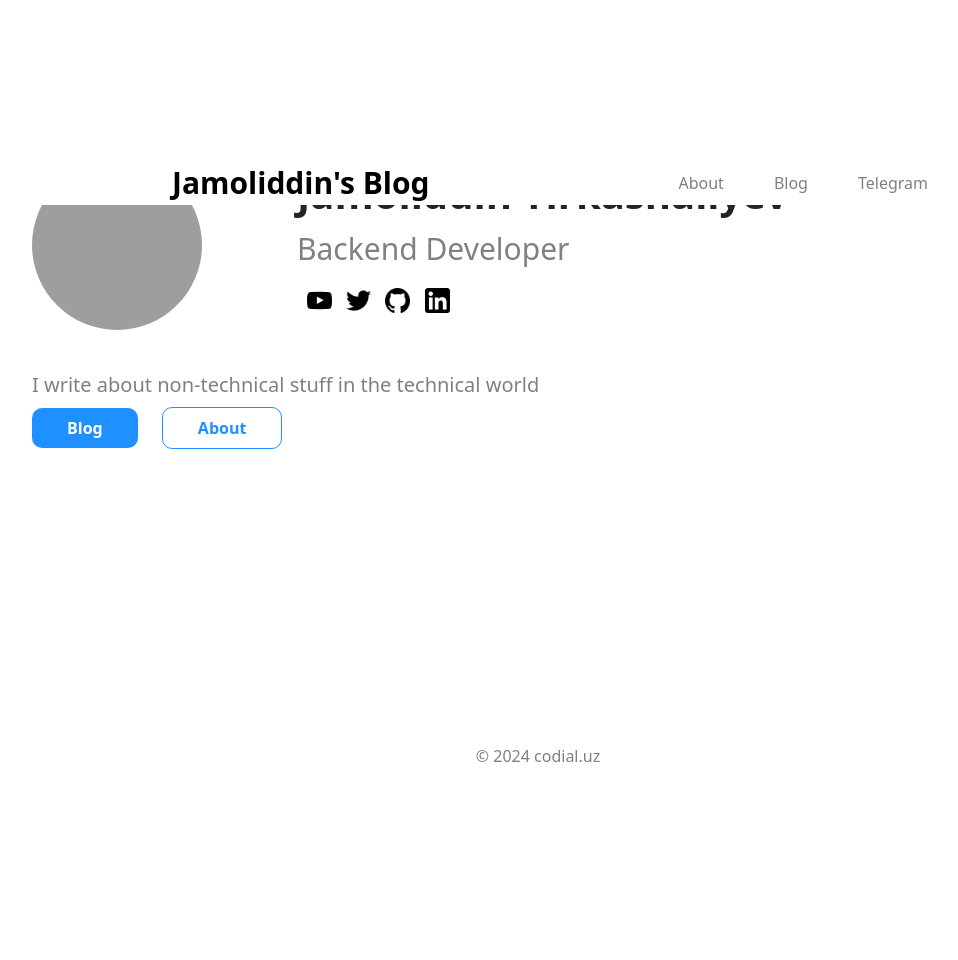
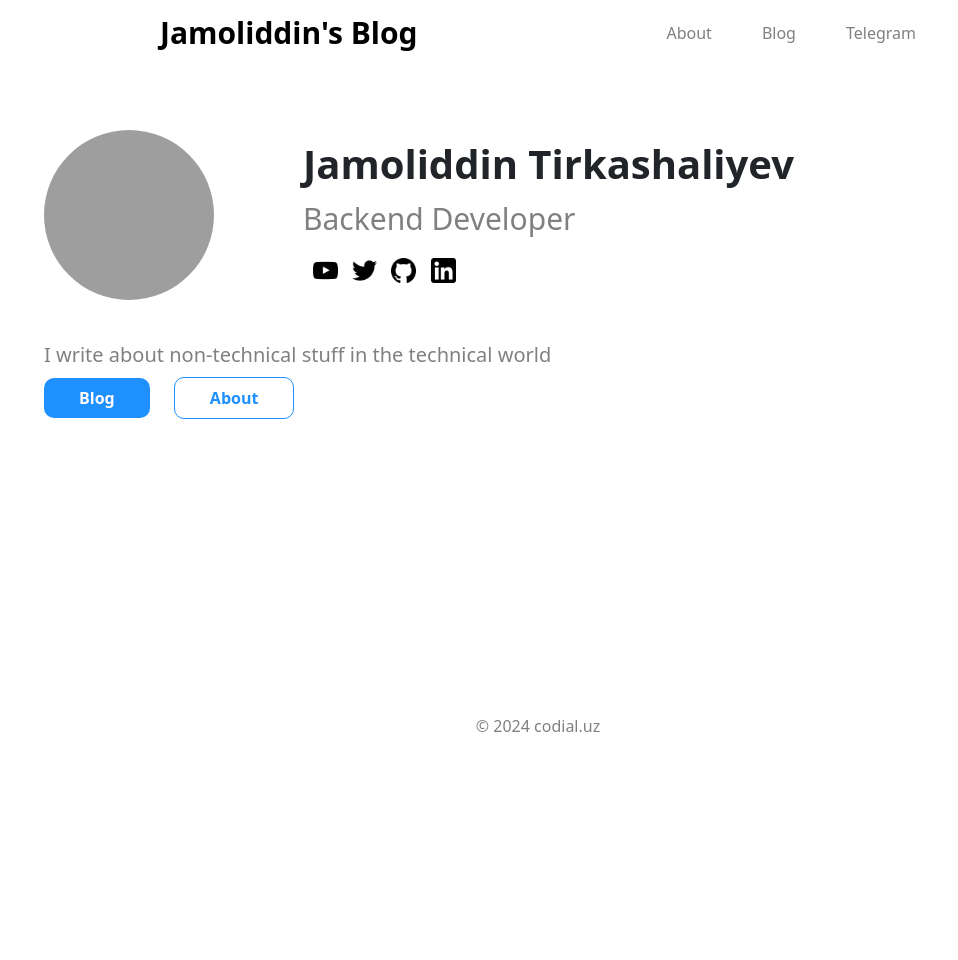
Before and after one commit to JamoliddinTirkashaliyev/Blog, a Django app: page / in a window 1280 px wide. Shown: the whole page, without its empty margins (90-1048 px from the left). After the commit the page ends 732 px from the top, so only its background shows below. Run offline with Django 5.2, Linux system fonts and the light colour scheme; some libraries are stand-ins or nearby versions; grey boxes are pictures that could not be loaded.

Commit message:
Frontend qismi yaxshilandi

```diff
--- a/templates/about.html
+++ b/templates/about.html
@@ -10,7 +10,7 @@
     <title>About</title>
 </head>
 <body>
-<div class="container-fluid ">
+<div class="container-fluid " >
     <div class="row navbar  "
          style=" position:fixed;   background-color: white; left:0px; padding:10px 250px; width:100%;">
         <div class="col-12 col-md-6 col-sm-6 navbar-icon"><a href="/">Jamoliddin's Blog</a></div>
@@ -20,7 +20,9 @@
             <div><a href="https://t.me/+R98WgdAnEww1ZTFi">Telegram</a></div>
         </div>
     </div>
-    <div style="padding-top:100px" class="row aboutme">
+
+
+    <div style="padding-top:100px ;  " class="row aboutme">
         <div class="col-12">
             <h1>ABOUT ME</h1>
         </div>
--- a/templates/blog.html
+++ b/templates/blog.html
@@ -11,8 +11,8 @@
 </head>
 <body>
 <div class="container-fluid">
-    <div class="row navbar"
-         style=" position:fixed;   background-color: white; left:0px; padding:1 0px 250px; width:100%; margin-top: 10px ">
+     <div class="row navbar  "
+         style=" position:fixed;   background-color: white; left:0px; padding:10px 250px; width:100%;">
         <div class="col-12 col-md-6 col-sm-6 navbar-icon"><a href="/">Jamoliddin's Blog</a></div>
         <div class="col-12 col-md-6 col-sm-6 navbar-link">
             <div><a href="/about/">About</a></div>
@@ -20,6 +20,7 @@
             <div><a href="https://t.me/+R98WgdAnEww1ZTFi">Telegram</a></div>
         </div>
     </div>
+
     <div style="padding-top:100px" class="row blog">
         <div class="col-12">
             <h1>Blog</h1>
--- a/templates/home.html
+++ b/templates/home.html
@@ -11,8 +11,8 @@
 </head>
 <body>
 <div class="container">
-    <div class="row navbar"
-         style=" position:fixed;   background-color: white; left:0px; padding:00px 250px; width:100%; margin:0px auto">
+     <div class="row navbar  "
+         style=" position:fixed;   background-color: white; left:0px; padding:10px 250px; width:100%;">
         <div class="col-12 col-md-6 col-sm-6 navbar-icon"><a href="/">Jamoliddin's Blog</a></div>
         <div class="col-12 col-md-6 col-sm-6 navbar-link">
             <div><a href="/about/">About</a></div>
@@ -20,11 +20,12 @@
             <div><a href="https://t.me/+R98WgdAnEww1ZTFi">Telegram</a></div>
         </div>
     </div>
-    <div style="padding-top:100px margin:0px auto" class="row header">
+
+    <div style=" margin:0px auto; padding-top:130px; " class="row header">
         <div class="col-12 col-md-3 col-sm-12 header-img">
             <img src="/static/abloshka.jpg" alt="">
         </div>
-        <div class="col-12 col-md-9 col-sm-12 header-text">
+        <div class="col-12 col-md-9 col-sm-12 header-text " >
             <h1>Jamoliddin Tirkashaliyev</h1>
             <p>Backend Developer</p>
             <a href="#"><img src="/static/youtube.png" alt=""></a>
--- a/templates/maqola.html
+++ b/templates/maqola.html
@@ -22,7 +22,7 @@
             </div>
         </div>
         <div class="row footer">
-            <p>© 2024 jamoliddin.com</p>
+            <p>© 2024 <jamoliddin>  </jamoliddin>.com</p>
         </div>
     </div>
 </body>
```
Also changed, not shown: db.sqlite3.
